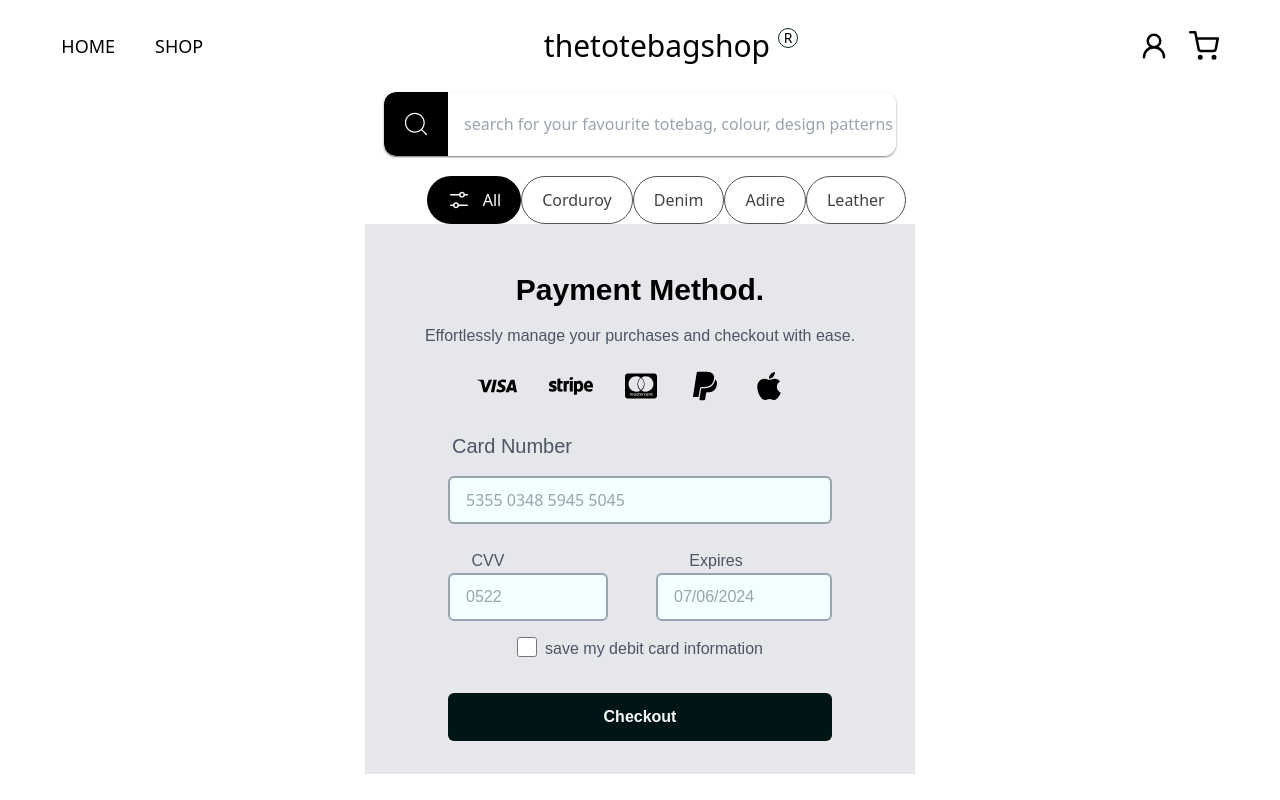
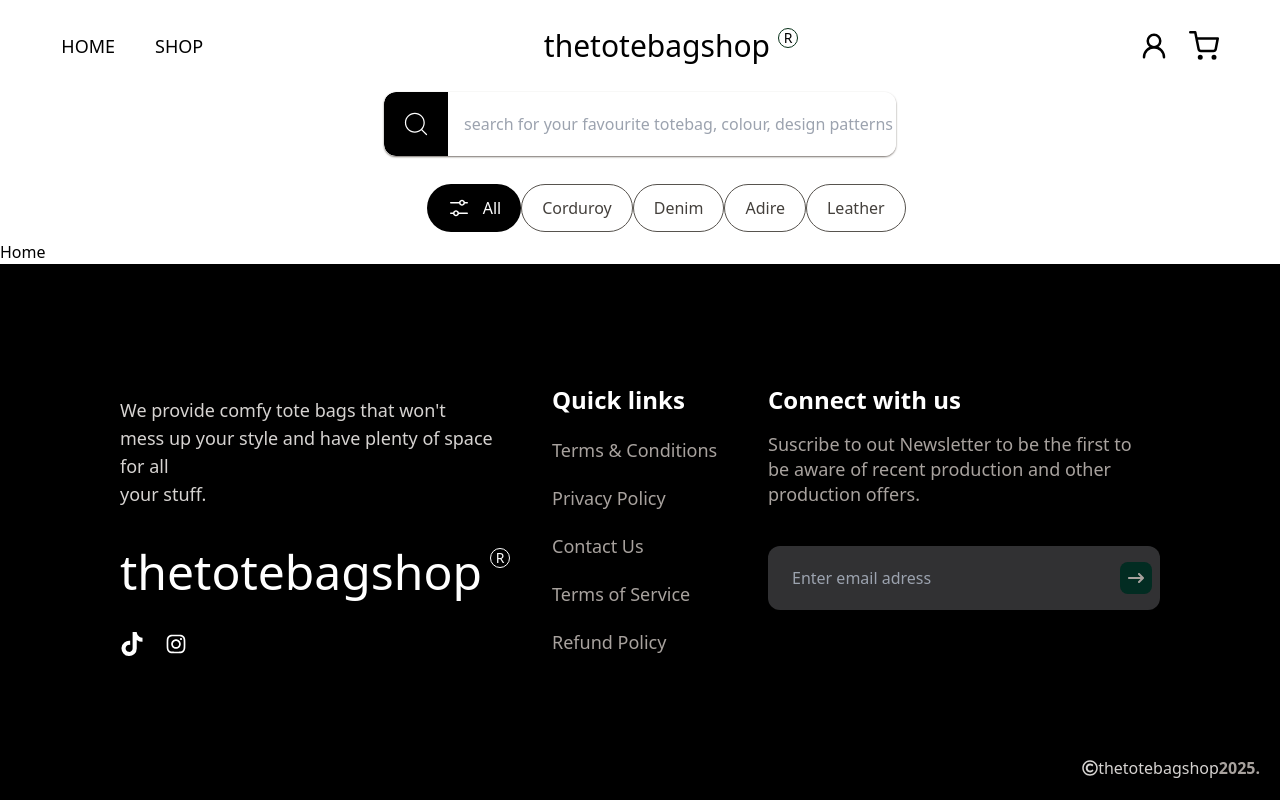
Before and after one commit to samuel17256/E-mart, a React (Vite) app: page / in a window 1280 px wide. Shown: the top 800 px of the page. Built offline with nearby package versions, Linux system fonts and the light colour scheme.

Commit message:
feature: added the colors and fonts to the tailwindconfig and paymentmodal page

```diff
--- a/src/Components/Layout/PageLayout.jsx
+++ b/src/Components/Layout/PageLayout.jsx
@@ -1,13 +1,11 @@
 import Navbar from './Navbar'
 import { Outlet } from 'react-router'
 import Footer from './Footer'
-import PaymentModal from '../PaymentModal'
 
 const PageLayout = () => {
   return (
     <div className='min-h-screen grid grid-rows-[auto_1fr_auto]'>
         <Navbar />
-        <PaymentModal />
         <Outlet />
         <Footer />
     </div>
```
